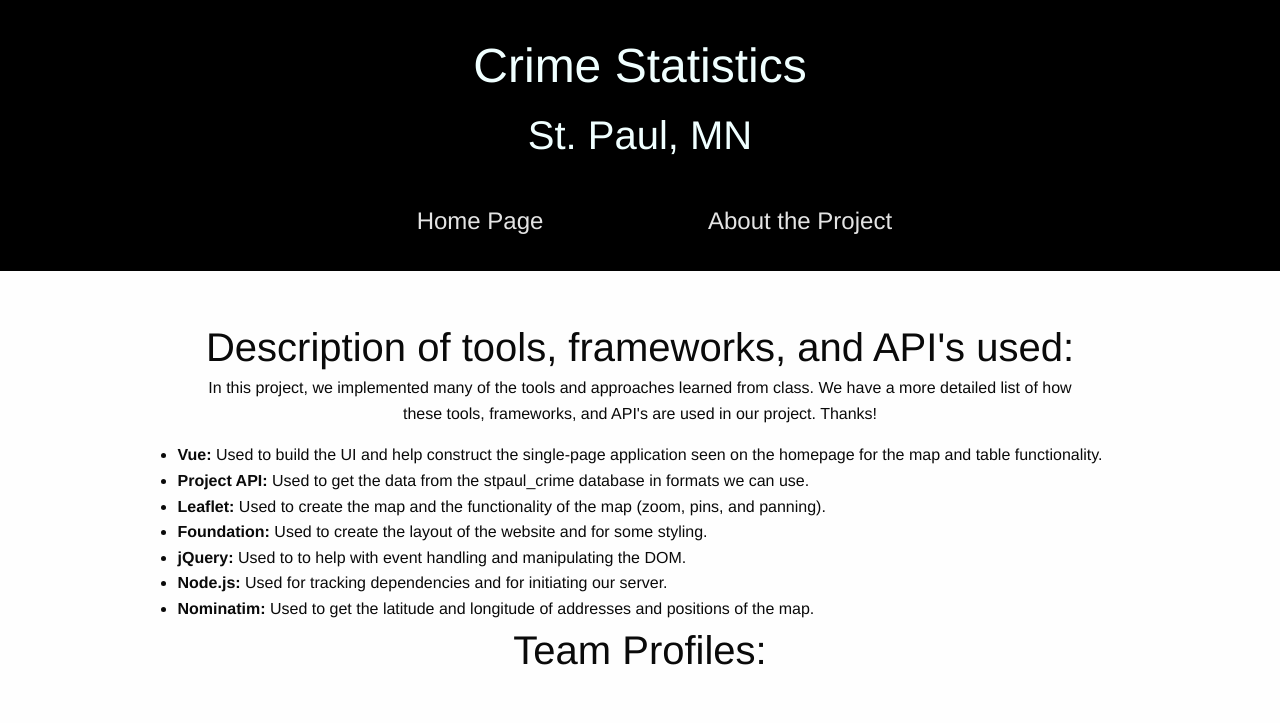
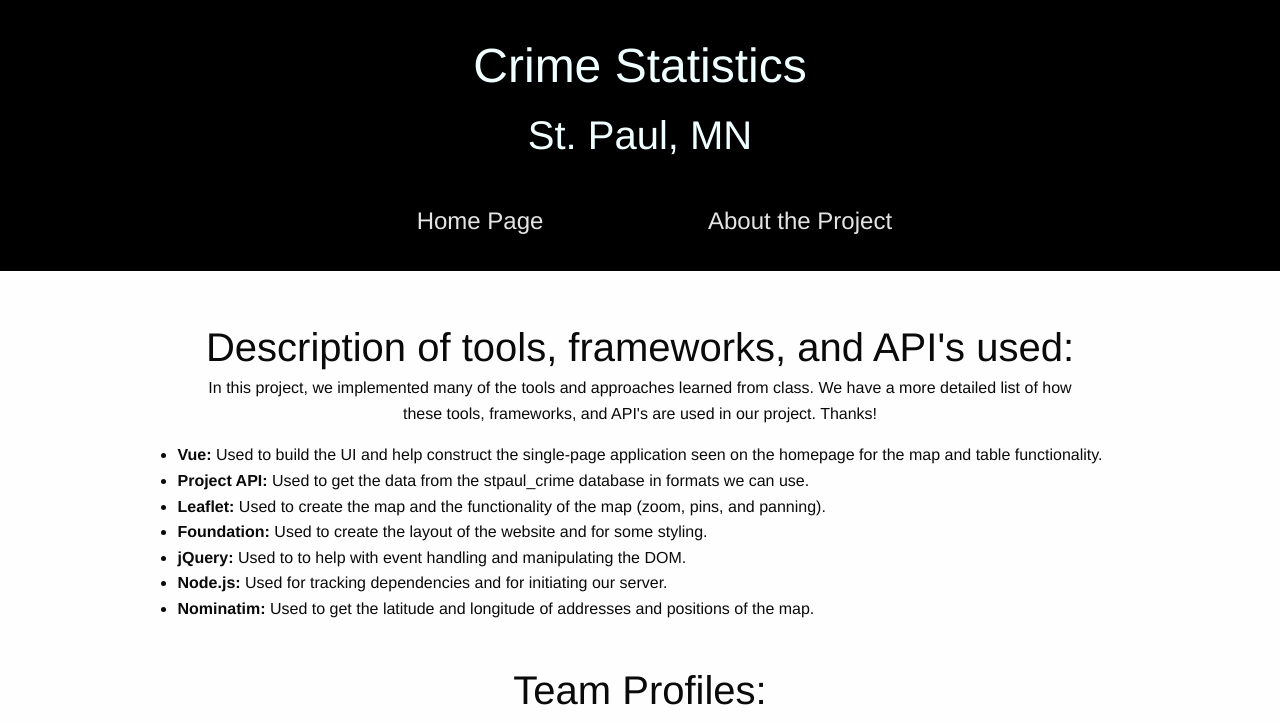
Before and after one commit to jonathan-dooley24/restful_server, a website: page public/about.html in a window 1280 px wide. Shown: the top 723 px of the page. Drawn offline with Linux system fonts and the light colour scheme.

```diff
--- a/public/about.html
+++ b/public/about.html
@@ -57,7 +57,7 @@
             </ul>
         </div>
 
-        <h2 style="margin: 0 auto; text-align: center;">Team Profiles:</h2>
+        <h2 style="margin: 0 auto; text-align: center; padding-top: 1em;">Team Profiles:</h2>
         <div class="grid-x grid-padding-x" style="padding-top: 3em; padding-left: 5em; padding-right: 5em;">
             <!--Profiles-->
             <div class="cell auto grid-y grid-padding-y" style="text-align: center;"> <!--Jack-->
```
